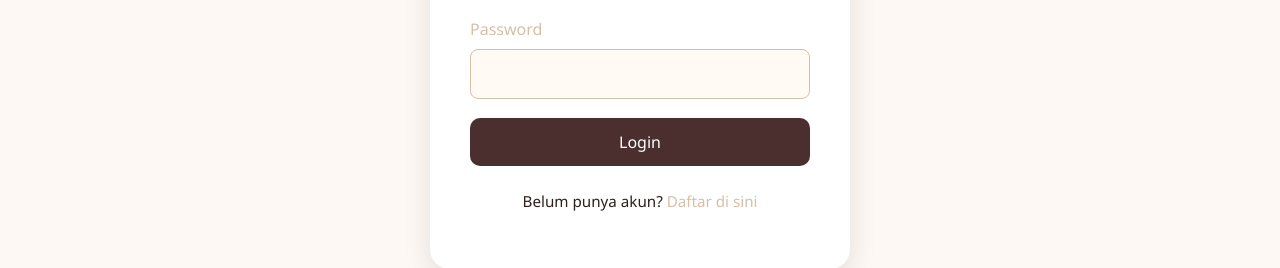
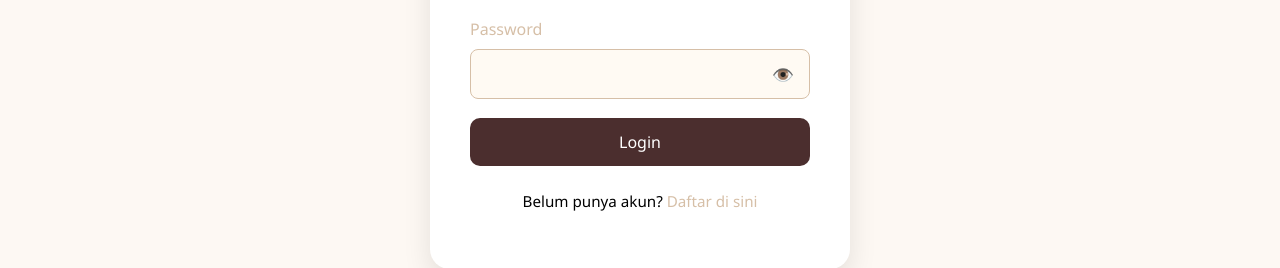
Before and after one commit to rifal090603/project-frontend-react, a React (Create React App) app: page /auth/login in a window 1280 px wide. Shown: the part 485-753 px from the top of the page. Built offline with nearby package versions, Linux system fonts and the light colour scheme; no server answers.

Commit message:
memperbaiki menu button tambah keranjang

```diff
--- a/src/components/RequireAdmin.js
+++ b/src/components/RequireAdmin.js
@@ -1,10 +1,10 @@
 import { Navigate } from "react-router-dom";
 
 export default function RequireAdmin({ children }) {
-  const role = localStorage.getItem("role"); // atau dari context, terserah kamu
+  const role = localStorage.getItem("role");
 
   if (role !== "admin") {
-    return <Navigate to="/not-found" replace />;
+    return <Navigate to="*" replace />;
   }
 
   return children;
--- a/src/pages/client/LoginPage.js
+++ b/src/pages/client/LoginPage.js
@@ -10,6 +10,7 @@ const LoginPage = () => {
   const [password, setPassword] = useState("");
   const [errorMessage, setErrorMessage] = useState("");
   const navigate = useNavigate();
+  const [showPassword, setShowPassword] = useState(false);
 
   const handleLogin = async (e) => {
     e.preventDefault();
@@ -33,7 +34,6 @@ const LoginPage = () => {
       } else {
         navigate("/");
       }
-
     } catch (error) {
       console.error("Login gagal:", error);
       setErrorMessage(error.message || "Login gagal. Periksa kembali data Anda.");
@@ -50,26 +50,17 @@ const LoginPage = () => {
         <form onSubmit={handleLogin} className="login-form-base animate__animated animate__fadeInDown animate__delay-1s">
           <div className="form-group-base">
             <label htmlFor="username">Username</label>
-            <input
-              id="username"
-              type="text"
-              required
-              value={username}
-              onChange={(e) => setUsername(e.target.value)}
-              className="input-field"
-            />
+            <input id="username" type="text" required value={username} onChange={(e) => setUsername(e.target.value)} className="input-field" />
           </div>
 
           <div className="form-group-base">
             <label htmlFor="password">Password</label>
-            <input
-              id="password"
-              type="password"
-              required
-              value={password}
-              onChange={(e) => setPassword(e.target.value)}
-              className="input-field"
-            />
+            <div className="password-wrapper">
+              <input id="password" type={showPassword ? "text" : "password"} required value={password} onChange={(e) => setPassword(e.target.value)} className="input-field" />
+              <button type="button" onClick={() => setShowPassword(!showPassword)} className="toggle-password">
+                {showPassword ? "👀" : "👁️"}
+              </button>
+            </div>
           </div>
 
           <button type="submit" className="btn-login-base animate__animated animate__zoomIn animate__delay-2s">
--- a/src/pages/client/Menu.js
+++ b/src/pages/client/Menu.js
@@ -122,8 +122,8 @@ const Menu = () => {
                   }}
                 >
                   <input type="number" name="quantity" className="quantity-input" defaultValue={1} min={1} max={menu.stock} />
-                  <button type="submit" className="add-to-cart-button">
-                    Tambah ke Keranjang
+                  <button type="submit" className="add-to-cart-button" title="Tambah ke Keranjang">
+                    <i className="fas fa-cart-plus"></i>
                   </button>
                 </form>
 
--- a/src/styles/auth/login.css
+++ b/src/styles/auth/login.css
@@ -1,7 +1,7 @@
 :root {
   --cream: #f5f0e6;
   --dark-brown: #4b2e2e;
-  --light-brown: #a47148;
+  --light-brown: #e08a43;
   --text-dark: #2e1e1e;
   --input-bg: #fffaf3;
 }
@@ -70,6 +70,26 @@
   transition: background-color 0.3s;
 }
 
+.password-wrapper {
+  position: relative;
+  display: flex;
+  align-items: center;
+}
+
+.password-wrapper .input-field {
+  width: 100%;
+  padding-right: 60px;
+}
+
+.toggle-password {
+  position: absolute;
+  right: 10px;
+  background: none;
+  border: none;
+  cursor: pointer;
+  font-size: 1.1rem;
+}
+
 .btn-login-base:hover {
   background-color: #3b211f;
 }
@@ -78,7 +98,7 @@
   margin-top: 1.5rem;
   text-align: center;
   font-size: 0.95rem;
-  color: var(--text-dark);
+  color: #000000;
 }
 
 .register-text a {
--- a/src/styles/auth/register-client.css
+++ b/src/styles/auth/register-client.css
@@ -82,6 +82,7 @@
     text-decoration: underline;
   }
 
+
   .error-message {
     color: var(--error-red);
     background-color: #ffeaea;
--- a/src/styles/menu/menu.css
+++ b/src/styles/menu/menu.css
@@ -171,7 +171,7 @@
 }
 
 .quantity-input {
-  width: 60px;
+  width: 200px;
   padding: 6px 10px;
   border: 2px solid var(--color-sage);
   border-radius: 8px;
@@ -241,6 +241,8 @@
     grid-template-columns: repeat(2, 1fr);
     gap: 20px;
   }
+
+
 }
 
 @media (max-width: 480px) {
@@ -259,7 +261,7 @@
   }
 
   .quantity-input {
-    width: 50px;
+    width: 75px;
     font-size: 0.9rem;
   }
 
```
